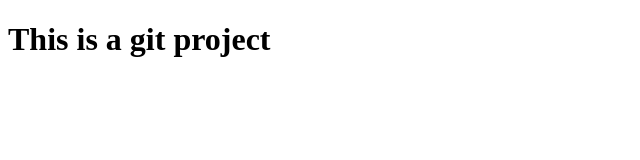
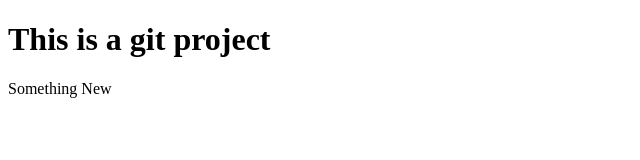
Before and after one commit to NomanSadick/git-project, a plain HTML site: page index.html in a window 1280 px wide. Shown: the whole page, without its empty margins (0-640 px from the left). Drawn offline with Linux system fonts and the light colour scheme.

Commit message:
first commit

```diff
--- a/index.html
+++ b/index.html
@@ -7,5 +7,6 @@
 </head>
 <body>
     <h1>This is a git project</h1>
+    <p>Something New</p>
 </body>
 </html>
```
